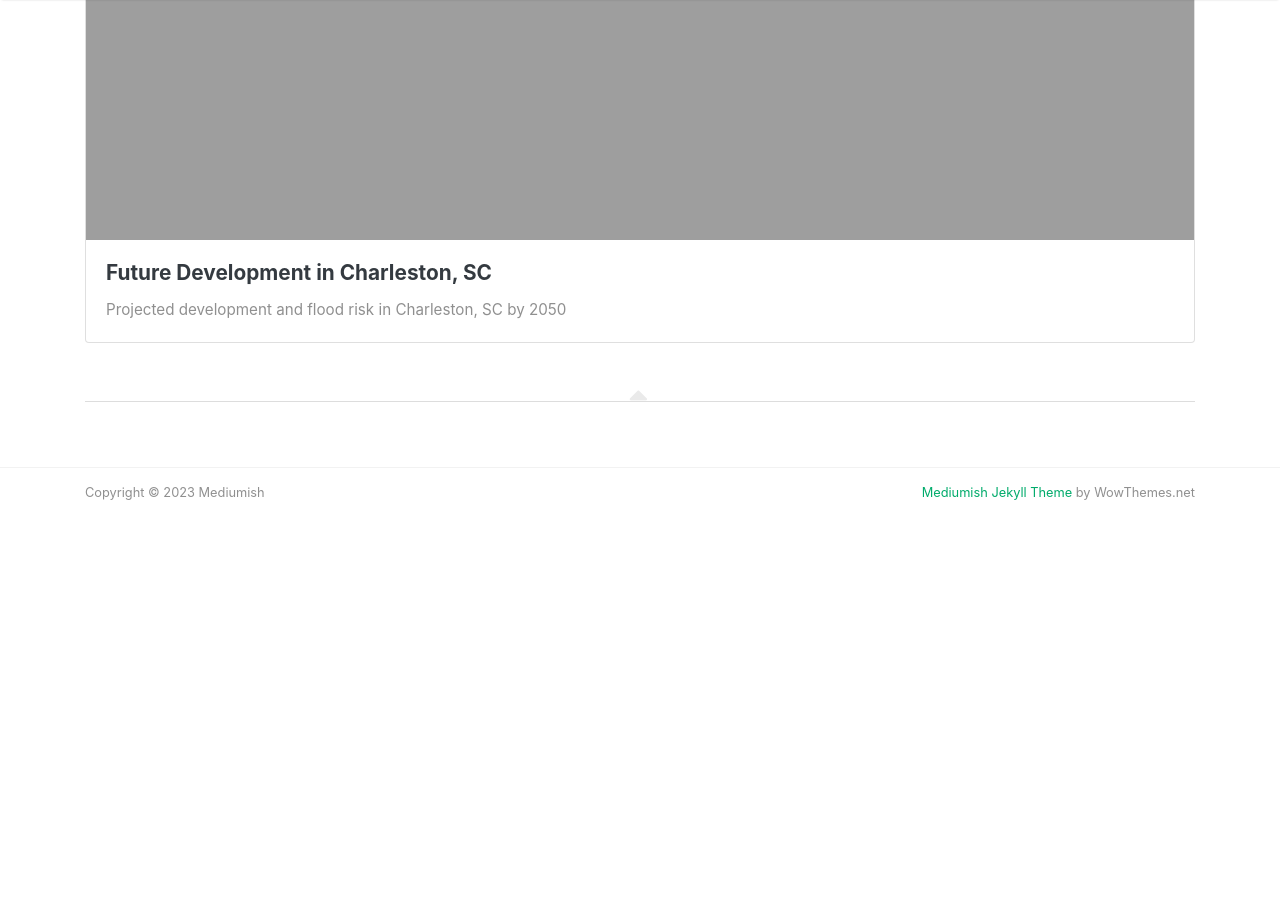
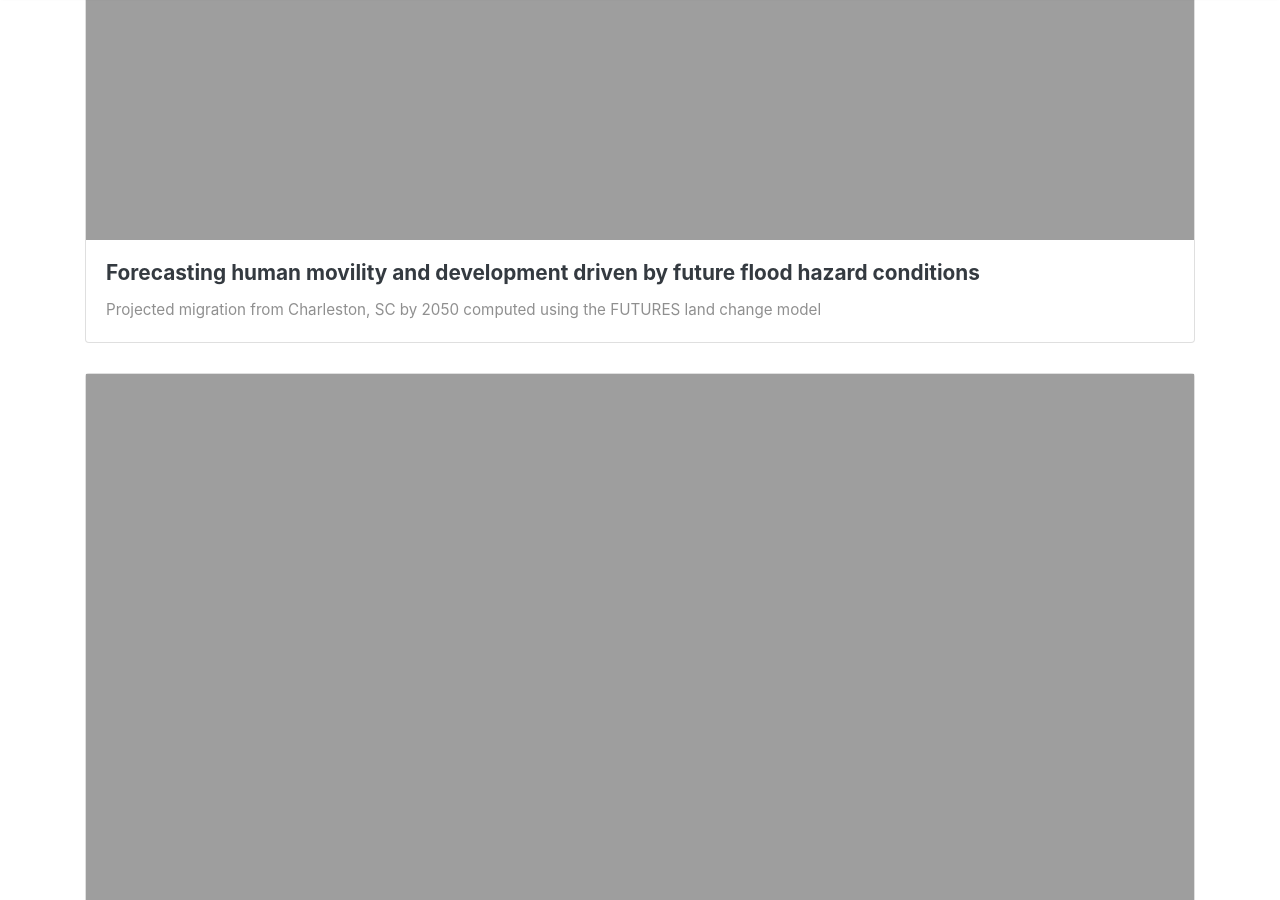
Before and after one commit to malawrim/malawrim.github.io, a Jekyll site: the page built from index.html, in a window 1280 px wide and 900 px high, scrolled down 1713 px. Built offline with Jekyll 4.4.1, drawn with Linux system fonts in a browser that asks for light colours; nearby versions of some CDN libraries; the list of posts is cut into pages by our own code; before the commit the page ends 2290 px from its top, so only the background shows below that.

Commit message:
Added new post (futures migration)

```diff
--- /dev/null
+++ b/_posts/2003-04-12-FUTURES_Migration.md
@@ -0,0 +1,20 @@
+---
+layout: post
+title:  "Forecasting human movility and development driven by future flood hazard conditions"
+author: false
+image: assets/images/FUTURES_migration_no_text.png
+description: "Projected migration from Charleston, SC by 2050 computed using the FUTURES land change model"
+featured: false
+hidden: false
+comments: false
+---
+
+<div>
+
+<h4>Overview</h4>
+<p>
+Projecting human mobility and shifts in development patterns in response to future flooding is crucial for anticipating the need for policies and/or investments that protect lives, livelihoods, and property. Land change science and modeling offer opportunities to predict conditions under future scenarios of climate and land change. We present the first spatially interactive (i.e., what happens at one location affects another) land change model (FUTURES 3.0) that can probabilistically predict urban growth while simulating human migration and other responses to flooding, essentially depicting the geography of impact and response. Here, we forecast how flood hazards in one region (Charleston, South Carolina) can impact development patterns and trigger wide-scale human migration across the United States. </p>
+
+<p class="mb-5"><img class="shadow-lg" src="{{site.url}}/assets/images/Futures_migration_poster.png" alt="poster description of projected migration" /></p>
+
+</div>
```
Also changed, not shown: _posts/2003-04-11-FUTURES.md (+1 -2 lines), _posts/2023-04-10-Zoning.md (renamed from _posts/2023-04-15-Zoning.md), 2 other files.
